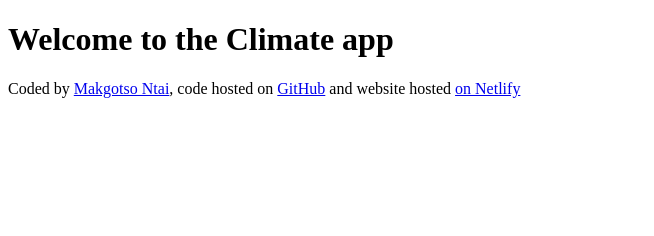
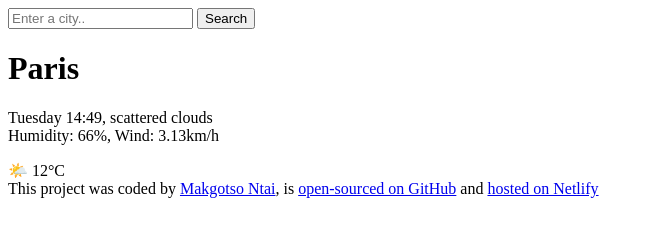
Before and after one commit to Makgotso01/Climate-app, a plain HTML site: page index.html in a window 1280 px wide. Shown: the whole page, without its empty margins (0-654 px from the left). Drawn offline with Linux system fonts and the light colour scheme.

Commit message:
Added html code

```diff
--- a/index.html
+++ b/index.html
@@ -3,21 +3,37 @@
   <head>
     <meta charset="UTF-8" />
     <meta name="viewport" content="width=device-width, initial-scale=1.0" />
-    <title>Climate app</title>
+    <title>Climate App</title>
   </head>
   <body>
-    <h1>Welcome to the Climate app</h1>
+    <header>
+      <form>
+        <input type="search" placeholder="Enter a city.." required />
+        <input type="submit" value="Search" />
+      </form>
+    </header>
+    <main>
+      <div>
+        <h1>Paris</h1>
+        <p>
+          Tuesday 14:49, scattered clouds
+          <br />
+          Humidity: 66%, Wind: 3.13km/h
+        </p>
+      </div>
+      <div>🌤️ 12°C</div>
+    </main>
+
     <footer>
-      Coded by
-      <a href="hthttps://github.com/Makgotso01/" target="_blank">
-        Makgotso Ntai</a
-      >, code hosted on
-      <a href="hthttps://github.com/Makgotso01/Climate-app" target="_blank"
-        >GitHub</a
+      This project was coded by
+      <a href="https://github.com/Makgotso01/" target="_blank"> Makgotso Ntai</a
+      >, is
+      <a href="https://github.com/Makgotso01/Climate-app" target="_blank"
+        >open-sourced on GitHub</a
       >
-      and website hosted
-      <a href="https://theclimate-app.netlify.app//" target="_blank"
-        >on Netlify</a
+      and
+      <a href="https://main--theclimate-app.netlify.app//" target="_blank"
+        >hosted on Netlify</a
       >
     </footer>
   </body>
```
